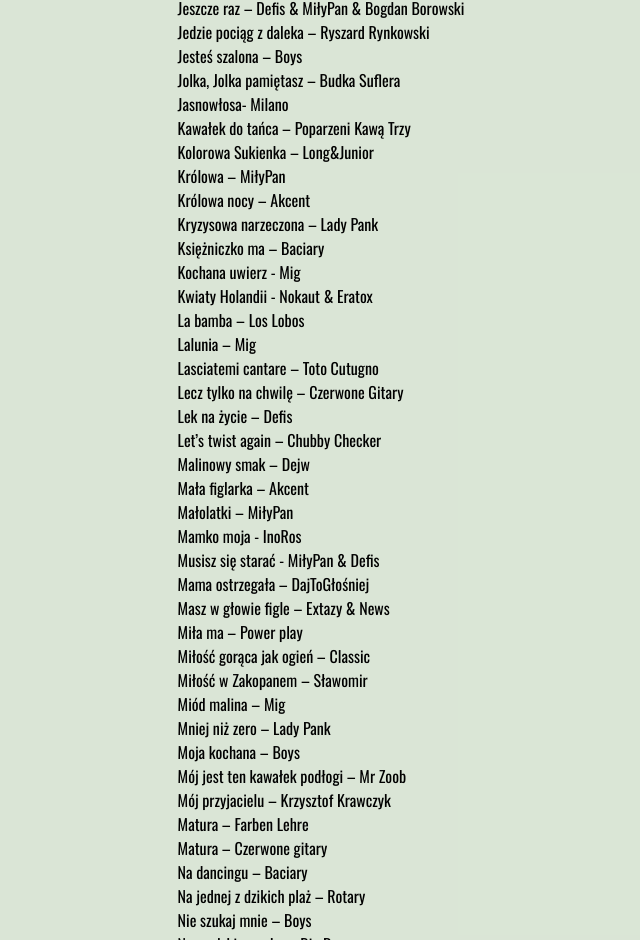
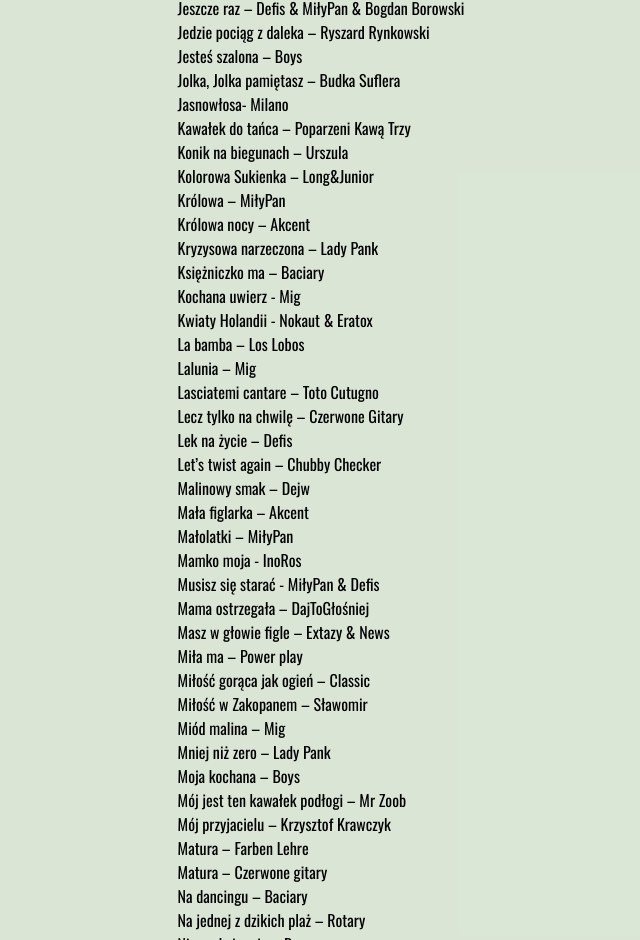
Before and after one commit to Mateusz980/DobranockaBandSite, a plain HTML site: page repertory.html in a window 1280 px wide. Shown: the part 2114-3054 px from the top of the page, without its empty margins (305-945 px from the left). Drawn offline with nearby package versions, Linux system fonts and the light colour scheme.

Commit message:
change rep

```diff
--- a/repertory.html
+++ b/repertory.html
@@ -120,6 +120,7 @@
                     <li>Jolka, Jolka pamiętasz – Budka Suflera</li>
                     <li>Jasnowłosa- Milano</li>
                     <li>Kawałek do tańca – Poparzeni Kawą Trzy</li>
+                    <li>Konik na biegunach – Urszula</li>
                     <li>Kolorowa Sukienka – Long&Junior</li>
                     <li>Królowa – MiłyPan</li>
                     <li>Królowa nocy – Akcent</li>
```
